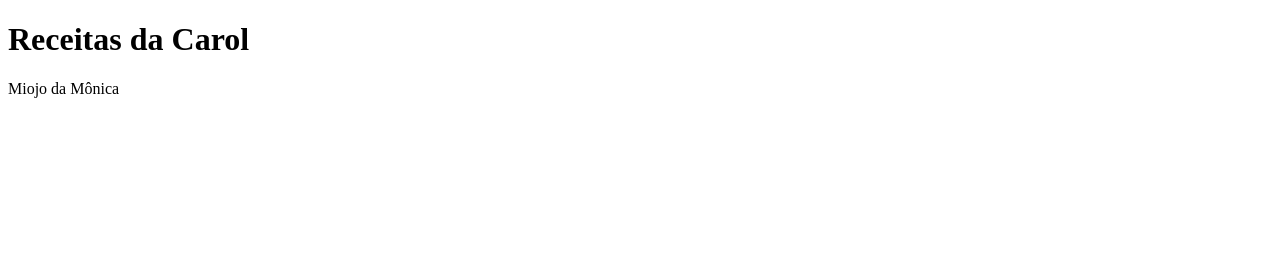
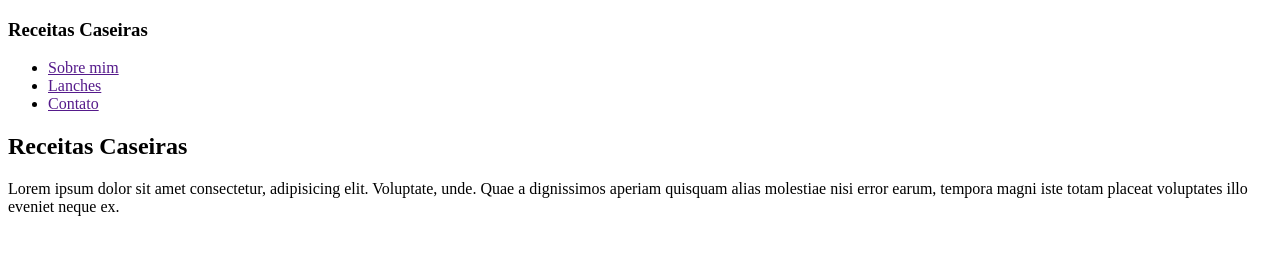
Before and after one commit to Devbrandlee/Receitas, a plain HTML site: page index.html in a window 1280 px wide. Drawn offline with Linux system fonts and the light colour scheme.

Commit message:
Criação da header e main

```diff
--- a/index.html
+++ b/index.html
@@ -1,12 +1,26 @@
 <!DOCTYPE html>
-<html lang="en">
+<html lang="Pt-br">
 <head>
     <meta charset="UTF-8">
     <meta name="viewport" content="width=device-width, initial-scale=1.0">
     <title>Document</title>
 </head>
 <body>
-    <h1>Receitas da Carol</h1>
-    <p>Miojo da Mônica</p>
+    <header>
+        <h3>Receitas Caseiras</h3>
+        <nav>
+            <ul>
+                <li> <a href="">Sobre mim</a></li>
+                <li> <a href="">Lanches</a></li>
+                <li> <a href="">Contato</a></li>
+            </ul>
+        </nav>
+    </header>
+    <main>
+        <section>
+            <h1>Receitas Caseiras</h1>
+            <p>Lorem ipsum dolor sit amet consectetur, adipisicing elit. Voluptate, unde. Quae a dignissimos aperiam quisquam alias molestiae nisi error earum, tempora magni iste totam placeat voluptates illo eveniet neque ex.</p>
+        </section>
+    </main>
 </body>
 </html>
```
